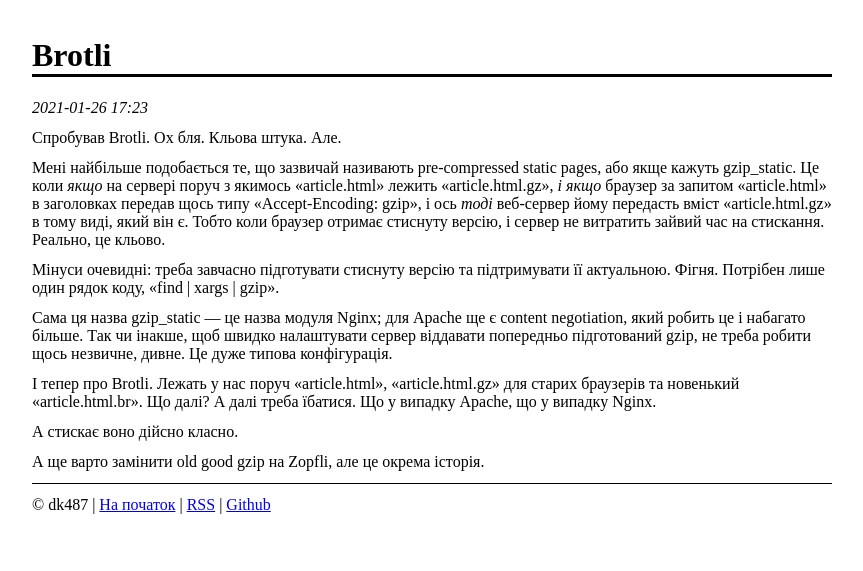
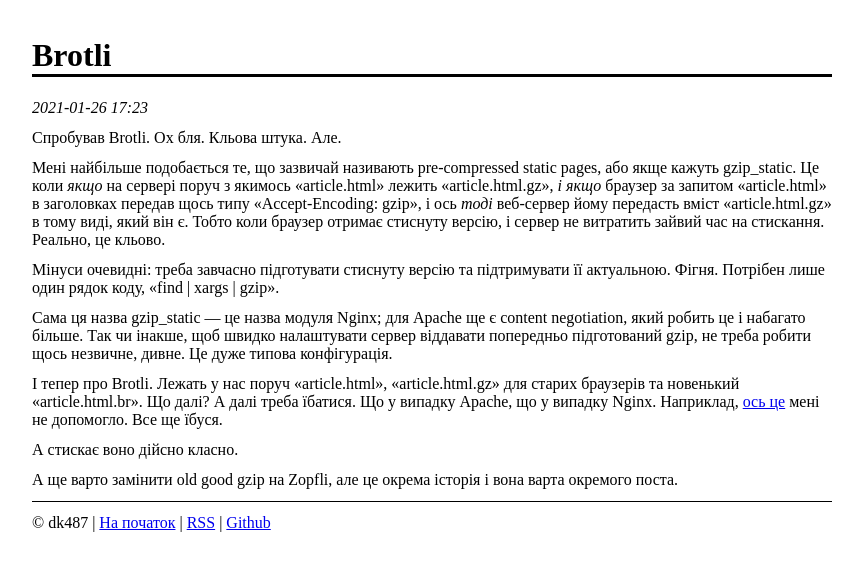
Before and after one commit to dk487/test.de.co.ua, a Jekyll site: the page built from _posts/2021/2021-01-26-brotli.md, in a window 1280 px wide. Shown: the top 571 px of the page, without its empty margins (208-1071 px from the left). Built offline with Jekyll 4.4.1, drawn with Linux system fonts in a browser that asks for light colours.

Commit message:
Post update

```diff
--- a/_posts/2021/2021-01-26-brotli.md
+++ b/_posts/2021/2021-01-26-brotli.md
@@ -11,8 +11,10 @@
 
 Сама ця назва gzip_static — це назва модуля Nginx; для Apache ще є content negotiation, який робить це і набагато більше. Так чи інакше, щоб швидко налаштувати сервер віддавати попередньо підготований gzip, не треба робити щось незвичне, дивне. Це дуже типова конфігурація.
 
-І тепер про Brotli. Лежать у нас поруч «article.html», «article.html.gz» для старих браузерів та новенький «article.html.br». Що далі? А далі треба їбатися. Що у випадку Apache, що у випадку Nginx.
+І тепер про Brotli. Лежать у нас поруч «article.html», «article.html.gz» для старих браузерів та новенький «article.html.br». Що далі? А далі треба їбатися. Що у випадку Apache, що у випадку Nginx. Наприклад, [ось це][1] мені не допомогло. Все ще їбуся.
 
 А стискає воно дійсно класно.
 
-А ще варто замінити old good gzip на Zopfli, але це окрема історія.
+А ще варто замінити old good gzip на Zopfli, але це окрема історія і вона варта окремого поста.
+
+[1]: https://css-tricks.com/brotli-static-compression/
```
